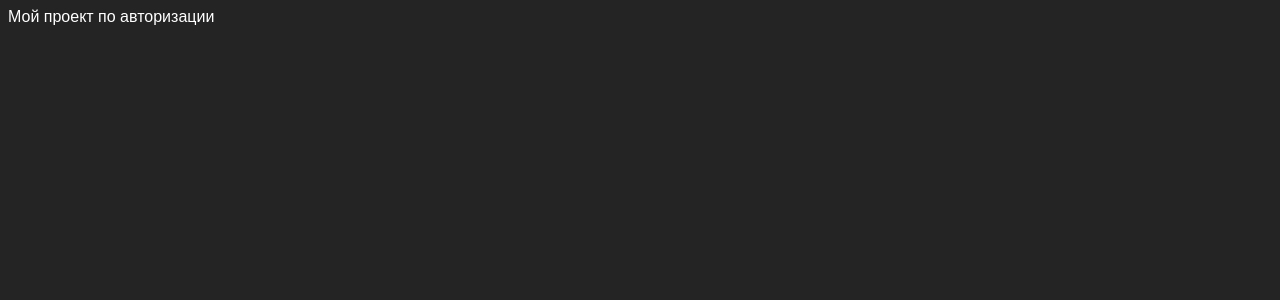
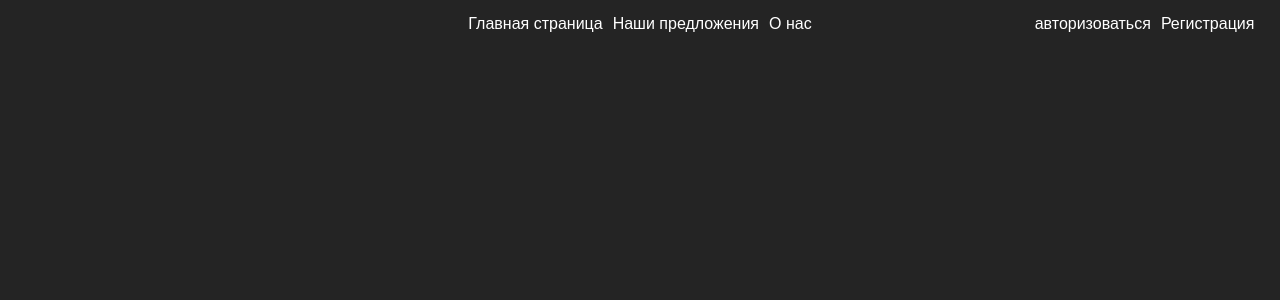
Before and after one commit to Dni-Nochi/Auth-Project, a React (Vite) app in the folder just-learn/: page / in a window 1280 px wide. Shown: the top 300 px of the page. Built offline with nearby package versions, Linux system fonts and the light colour scheme.

Commit message:
Сделал базовый макет, главную страницу, пока без стилей

```diff
--- a/just-learn/src/App.css
+++ b/just-learn/src/App.css
@@ -1,7 +1,12 @@
 body {
+  margin: 0;
   font-family: sans-serif;
   color: #fff;
   background-color: #242424;
+}
+
+p {
+  margin: 0;
 }
 
 ul {
@@ -12,44 +17,3 @@ ul {
 li {
   list-style-type: none;
 }
-
-a {
-  text-decoration: none;
-  color: #fff;
-  transition: color 0.3s ease;
-}
-
-a:hover {
-  color: brown;
-}
-
-.main_app {
-  width: 200px;
-  height: 400px;
-  background-color: aqua;
-}
-
-.login {
-  width: 300px;
-  height: 300px;
-  color: #000;
-  background-color: #976a6a;
-}
-
-.header {
-  display: flex;
-  justify-content: center;
-  gap: 20px;
-  padding-top: 20px;
-}
-
-.nav_list {
-  display: flex;
-  gap: 10px;
-  color: #fff;
-}
-
-.nav_reg {
-  display: flex;
-  gap: 10px;
-}
--- a/just-learn/src/App.jsx
+++ b/just-learn/src/App.jsx
@@ -1,7 +1,8 @@
 import './App.css';
+import Spa from './pages/Spa';
 
 function App() {
-  return <div>Мой проект по авторизации</div>;
+  return <Spa />;
 }
 
 export default App;
--- /dev/null
+++ b/just-learn/src/pages/Login.jsx
@@ -0,0 +1,9 @@
+function Login() {
+  return (
+    <div>
+      <p>авторизоваться</p>
+    </div>
+  );
+}
+
+export default Login;
--- /dev/null
+++ b/just-learn/src/pages/Register.jsx
@@ -0,0 +1,9 @@
+function Register() {
+  return (
+    <div>
+      <p>Регистрация</p>
+    </div>
+  );
+}
+
+export default Register;
--- /dev/null
+++ b/just-learn/src/pages/Spa.jsx
@@ -0,0 +1,29 @@
+import styles from './Spa.module.css';
+import Login from './Login';
+import Register from './Register';
+
+function Spa() {
+  return (
+    <header className={styles.header}>
+      <nav className={styles.navBar}>
+        <ul className={styles.navBar_items}>
+          <li>
+            <p>Главная страница</p>
+          </li>
+          <li>
+            <p>Наши предложения</p>
+          </li>
+          <li>
+            <p>О нас</p>
+          </li>
+        </ul>
+      </nav>
+      <nav className={styles.navBar_auth}>
+        <Login />
+        <Register />
+      </nav>
+    </header>
+  );
+}
+
+export default Spa;
--- /dev/null
+++ b/just-learn/src/pages/Spa.module.css
@@ -0,0 +1,22 @@
+.header {
+  position: relative;
+  display: flex;
+  justify-content: center;
+  padding-top: 15px;
+}
+
+.navBar {
+  display: flex;
+}
+
+.navBar_items {
+  display: flex;
+  gap: 10px;
+}
+
+.navBar_auth {
+  position: absolute;
+  right: 2%;
+  display: flex;
+  gap: 10px;
+}
```
Also changed, not shown: just-learn/src/AppRoutes/ReactRoute.jsx (added).
